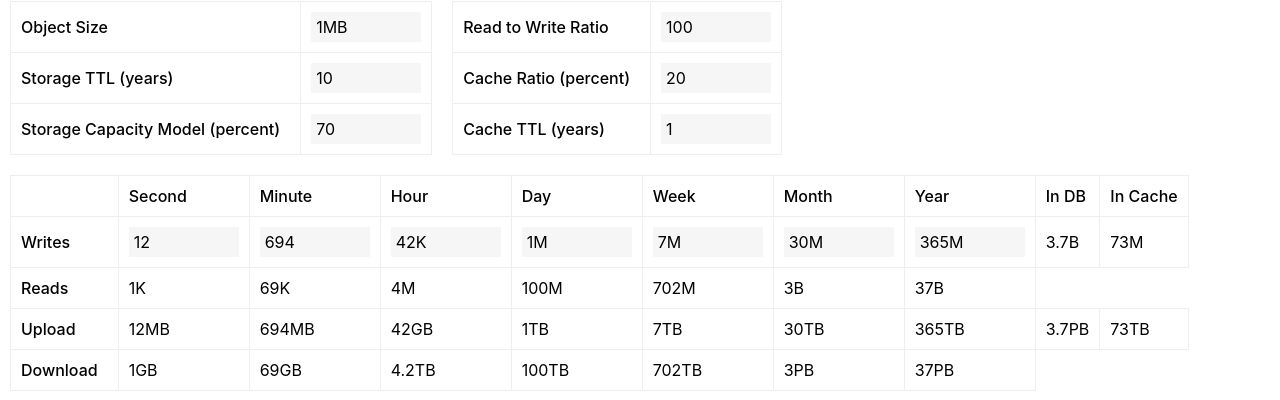
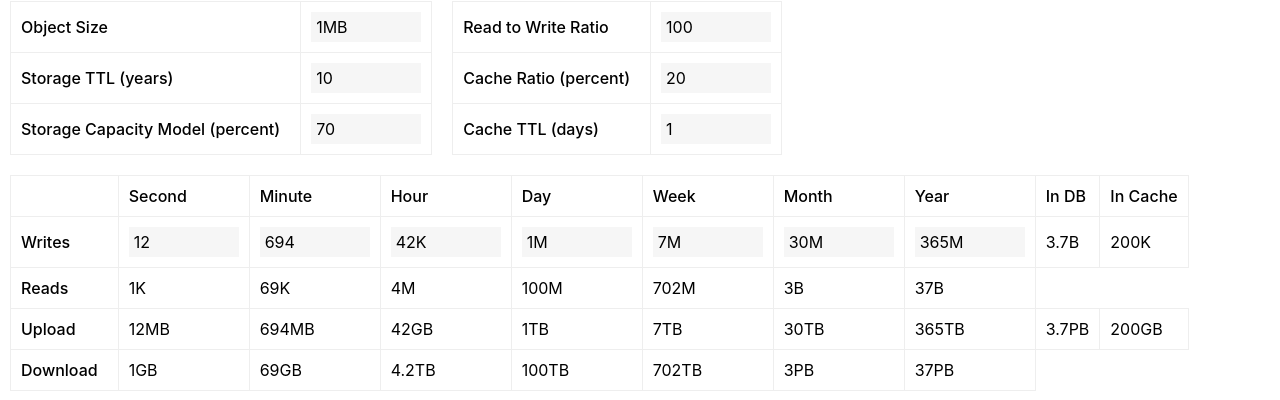
Before and after one commit to ArashMotamedi/estimator, a React (Create React App) app: page / in a window 1280 px wide. Shown: the part 104-504 px from the top of the page. Built offline with nearby package versions, Linux system fonts and the light colour scheme.

Commit message:
readme and cache updates

```diff
--- a/src/App.tsx
+++ b/src/App.tsx
@@ -8,7 +8,7 @@ export function App() {
   const [capacityModelRatio, setCapacityModelRatio] = useState(.7);
   const [objectTtlYears, setObjectTtlYears] = useState(10);
   const [cacheRatio, setCacheRatio] = useState(.2);
-  const [cacheTtlYears, setCacheTtlYears] = useState(1);
+  const [cacheTtlDays, setCacheTtlDays] = useState(1);
 
   function count(timeUnit: ITimeUnitKey) {
     return Math.round(countPerYear / timeUnits[timeUnit]);
@@ -62,8 +62,8 @@ export function App() {
                 <td><input value={Math.round(cacheRatio * 100)} onChange={e => { e.preventDefault(); Number.isSafeInteger(Number(e.target.value)) && setCacheRatio(Number(e.target.value) / 100) }} /></td>
               </tr>
               <tr>
-                <td>Cache TTL (years)</td>
-                <td><input value={cacheTtlYears} onChange={e => { e.preventDefault(); Number.isSafeInteger(Number(e.target.value)) && setCacheTtlYears(Number(e.target.value)) }} /></td>
+                <td>Cache TTL (days)</td>
+                <td><input value={cacheTtlDays} onChange={e => { e.preventDefault(); Number.isSafeInteger(Number(e.target.value)) && setCacheTtlDays(Number(e.target.value)) }} /></td>
               </tr>
             </tbody>
           </table>
@@ -96,7 +96,7 @@ export function App() {
             <td><Input type="count" value={count("months")} onChange={setCount("months")} /></td>
             <td><Input type="count" value={count("years")} onChange={setCount("years")} /></td>
             <td>{easyNumber(count("years") * objectTtlYears)}</td>
-            <td>{easyNumber(count("years") * cacheRatio * cacheTtlYears)}</td>
+            <td>{easyNumber(count("days") * cacheRatio * cacheTtlDays)}</td>
           </tr>
           <tr>
             <td>Reads</td>
@@ -118,7 +118,7 @@ export function App() {
             <td>{easyBytes(count("months") * sizePerObject)}</td>
             <td>{easyBytes(count("years") * sizePerObject)}</td>
             <td>{easyBytes(count("years") * sizePerObject * objectTtlYears)}</td>
-            <td>{easyBytes(count("years") * sizePerObject * cacheRatio * cacheTtlYears)}</td>
+            <td>{easyBytes(count("days") * sizePerObject * cacheRatio * cacheTtlDays)}</td>
           </tr>
           <tr>
             <td>Download</td>
```
Also changed, not shown: 1 other file (tests, documents, lock files or other folders).
